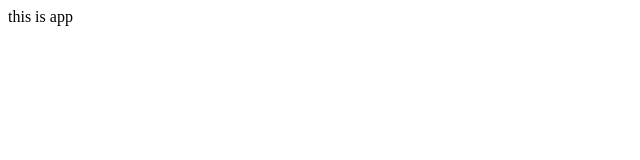
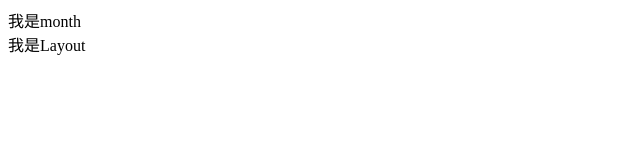
Before and after one commit to linzetai/react-app, a React (Create React App) app: page /month in a window 1280 px wide. Shown: the top 160 px of the page, without its empty margins (0-640 px from the left). Built offline with nearby package versions, Linux system fonts and the light colour scheme.

Commit message:
路由配置

```diff
--- a/src/index.js
+++ b/src/index.js
@@ -1,8 +1,9 @@
 import React from 'react';
 import ReactDOM from 'react-dom/client';
-import App from './App';
+import { RouterProvider } from 'react-router-dom';
+import router from './router';
 
 const root = ReactDOM.createRoot(document.getElementById('root'));
 root.render(
-    <App />
+  <RouterProvider router={router}/>
 );
--- /dev/null
+++ b/src/pages/Layout/index.js
@@ -0,0 +1,12 @@
+import { Outlet } from "react-router"
+
+const Layout = () => {
+    return (
+        <div>
+            <Outlet></Outlet>
+            <span>我是Layout</span>
+        </div>
+    )
+}
+
+export default Layout
--- /dev/null
+++ b/src/pages/Month/index.js
@@ -0,0 +1,5 @@
+const Month = () => {
+    return <div>我是month</div>
+}
+
+export default Month
--- /dev/null
+++ b/src/pages/New/index.js
@@ -0,0 +1,5 @@
+const New = () => {
+    return <div>我是new</div>
+}
+
+export default New
--- /dev/null
+++ b/src/pages/Year/index.js
@@ -0,0 +1,5 @@
+const Year = () => {
+    return <div>我是year</div>
+}
+
+export default Year
--- /dev/null
+++ b/src/router/index.js
@@ -0,0 +1,29 @@
+// 创建路由实例
+import { createBrowserRouter } from "react-router-dom";
+import Layout from '@/pages/Layout'
+import Month from '@/pages/Month'
+import Year from '@/pages/Year'
+import New from '@/pages/New'
+
+const router = createBrowserRouter([
+    {
+        path: '/',
+        element: <Layout/>,
+        children: [
+            {
+                path: 'month',
+                element: <Month/>
+            },
+            {
+                path: 'year',
+                element: <Year/>
+            }
+        ]
+    },
+    {
+        path: '/new',
+        element: <New/>
+    },
+])
+
+export default router
```
